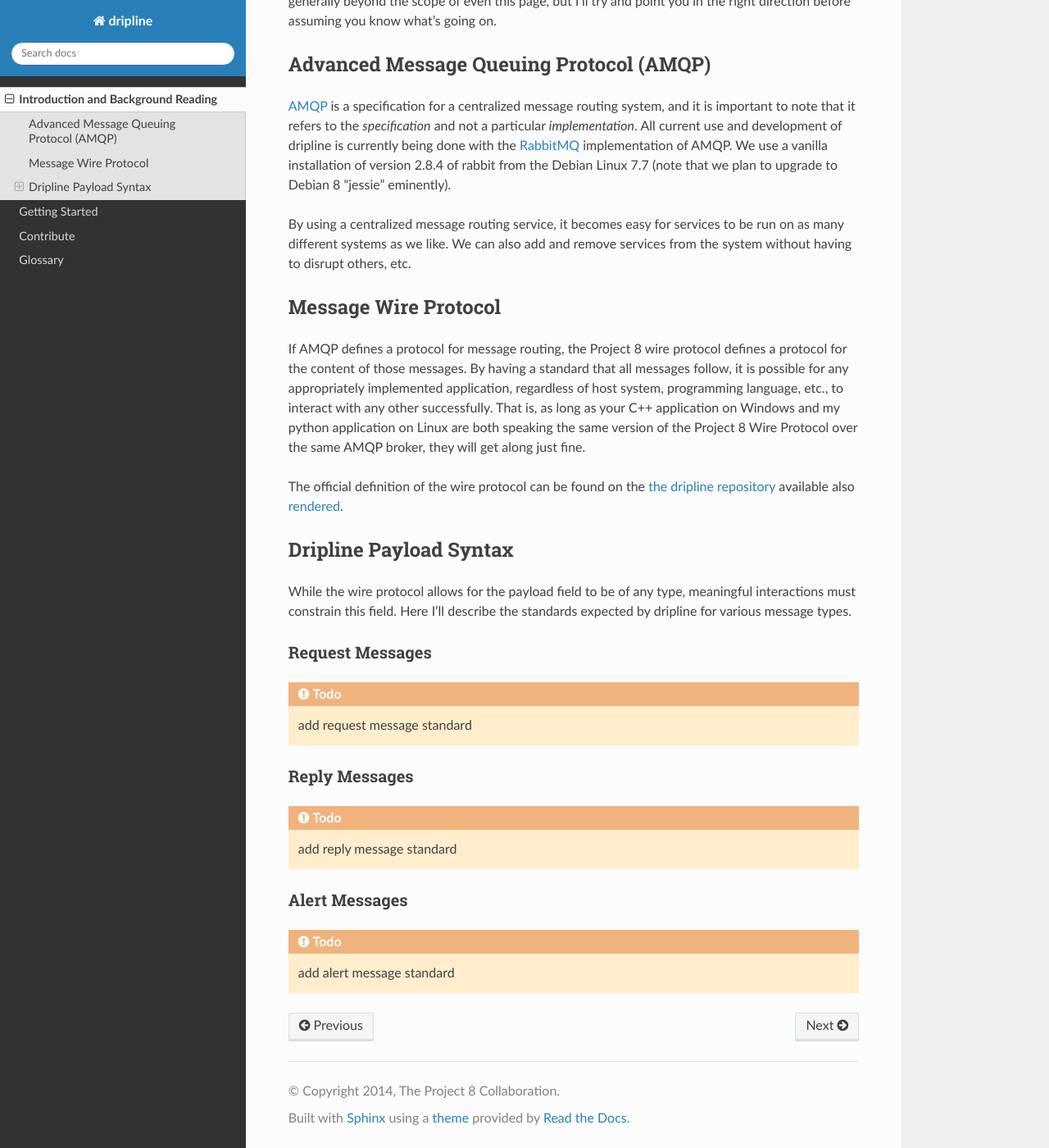
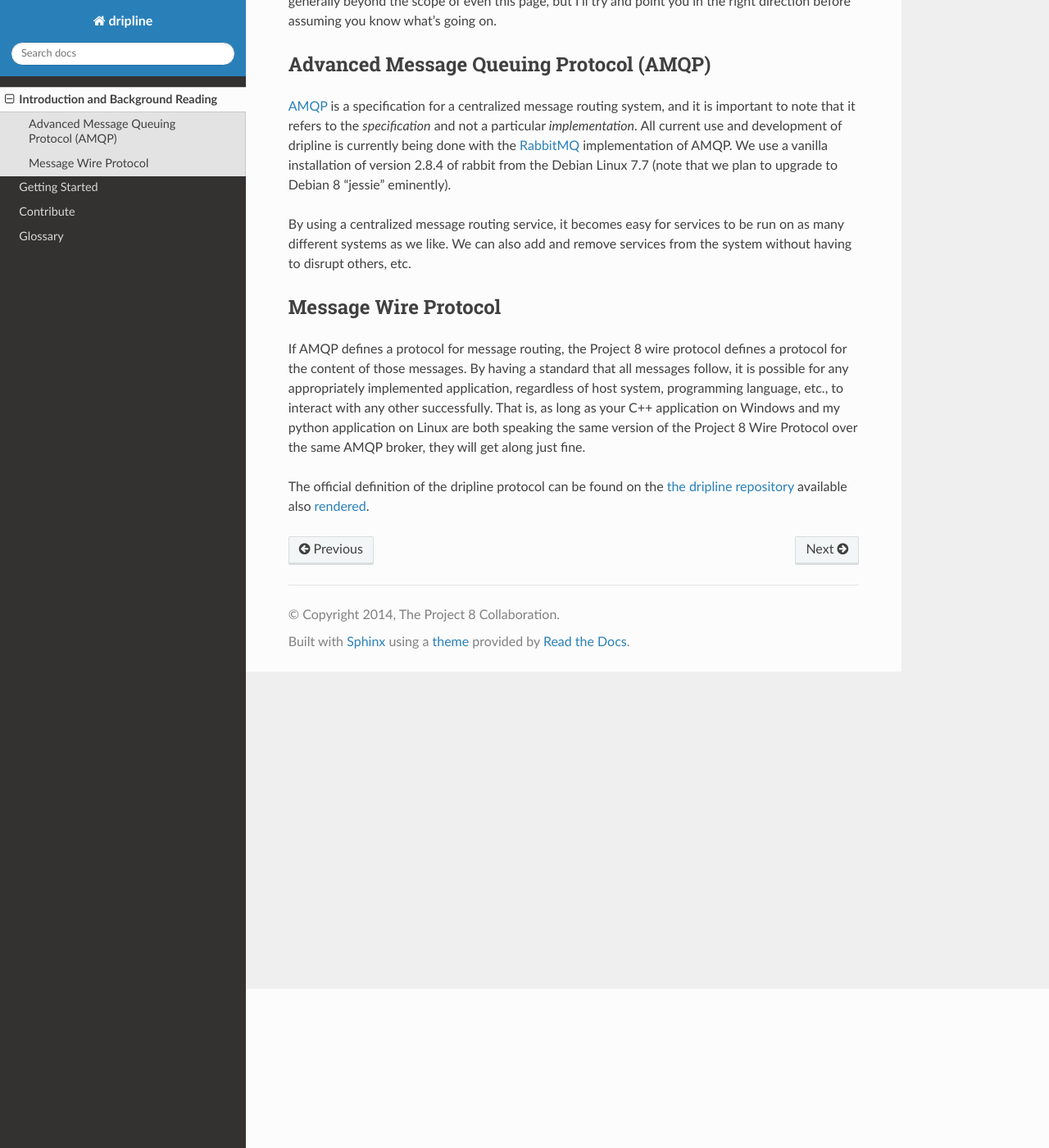
Before and after one commit to driplineorg/dripline-python, a Sphinx documentation site: the page built from doc/introduction.rst, in a window 1280 px wide and 1400 px high, scrolled down 194 px. Shown: the whole window at 82% size. Built offline with Sphinx 7.4.7 and the Read the Docs theme 2.0.0, drawn with Linux system fonts in a browser that asks for light colours; pages that are not in the unit, such as notebooks, are missing from menus; the version number could not be read and is left out.

Commit message:
more pruning

```diff
--- a/doc/introduction.rst
+++ b/doc/introduction.rst
@@ -23,24 +23,4 @@ If AMQP defines a protocol for message routing, the Project 8 wire protocol defi
 By having a standard that all messages follow, it is possible for any appropriately implemented application, regardless of host system, programming language, etc., to interact with any other successfully.
 That is, as long as your C++ application on Windows and my python application on Linux are both speaking the same version of the Project 8 Wire Protocol over the same AMQP broker, they will get along just fine.
 
-The official definition of the wire protocol can be found on the `the dripline repository <https://github.com/project8/dripline>`_ available also `rendered <https://dripline.readthedocs.io/en/latest/Wire-Protocol.html>`_.
-
-Dripline Payload Syntax
-=======================
-While the wire protocol allows for the payload field to be of any type, meaningful interactions must constrain this field.
-Here I'll describe the standards expected by dripline for various message types.
-
-Request Messages
-++++++++++++++++
-
-.. todo:: add request message standard
-
-Reply Messages
-++++++++++++++
-
-.. todo:: add reply message standard
-
-Alert Messages
-++++++++++++++
-
-.. todo:: add alert message standard
+The official definition of the dripline protocol can be found on the `the dripline repository <https://github.com/project8/dripline>`_ available also `rendered <https://dripline.readthedocs.io/en/latest/>`_.
```
